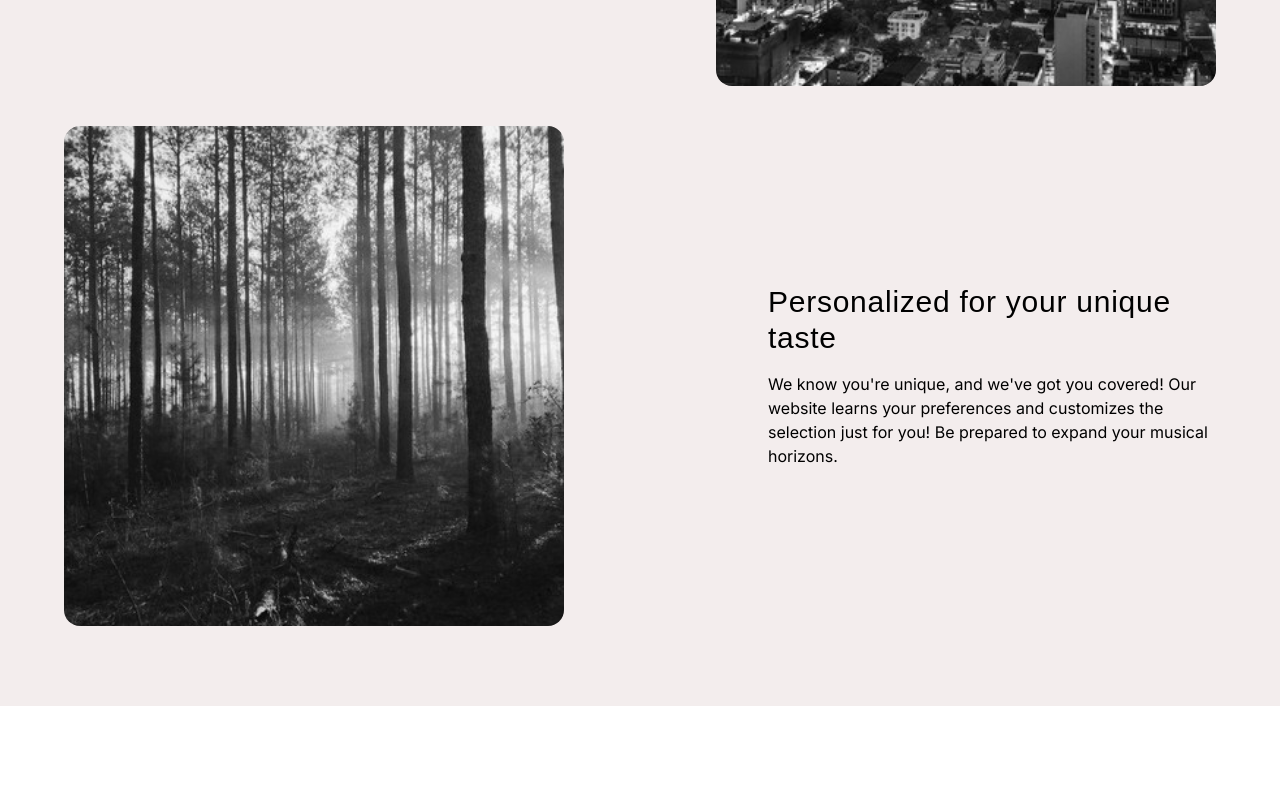
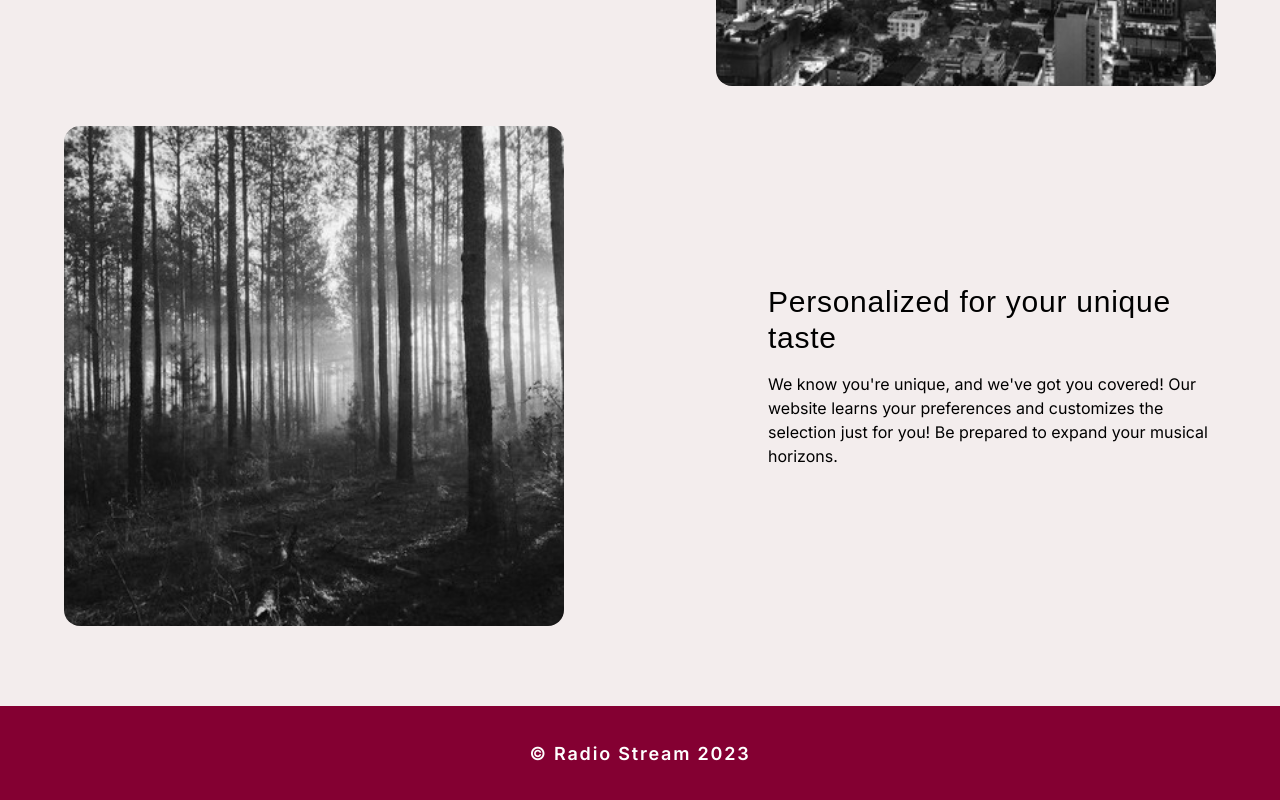
Before and after one commit to jakubabrahoim/Radio-Steam-v2, a Next.js app: page / in a window 1280 px wide. Shown: the part 2934-3734 px from the top of the page. Before the commit the page ends 3640 px from the top, so only its background shows below. Built offline with nearby package versions, Linux system fonts and the light colour scheme; a web font is replaced by a local one.

Commit message:
add basic footer to lp

```diff
--- a/app/page.tsx
+++ b/app/page.tsx
@@ -22,6 +22,10 @@ export default function Home() {
 
     const scrollToSection4 = () => {
         section4Ref.current?.scrollIntoView({ behavior: 'smooth' });
+    };
+
+    const getCurrentYear = () => {
+        return new Date().getFullYear();
     };
 
     return (
@@ -198,6 +202,10 @@ export default function Home() {
                     </div>
                 </div>
             </section>
+
+            <footer className='flex h-24 w-full items-center justify-center bg-fuchsia-900 p-6 text-lg font-semibold tracking-widest text-white'>
+                &copy; Radio Stream {getCurrentYear()}
+            </footer>
         </main>
     );
 }
```
